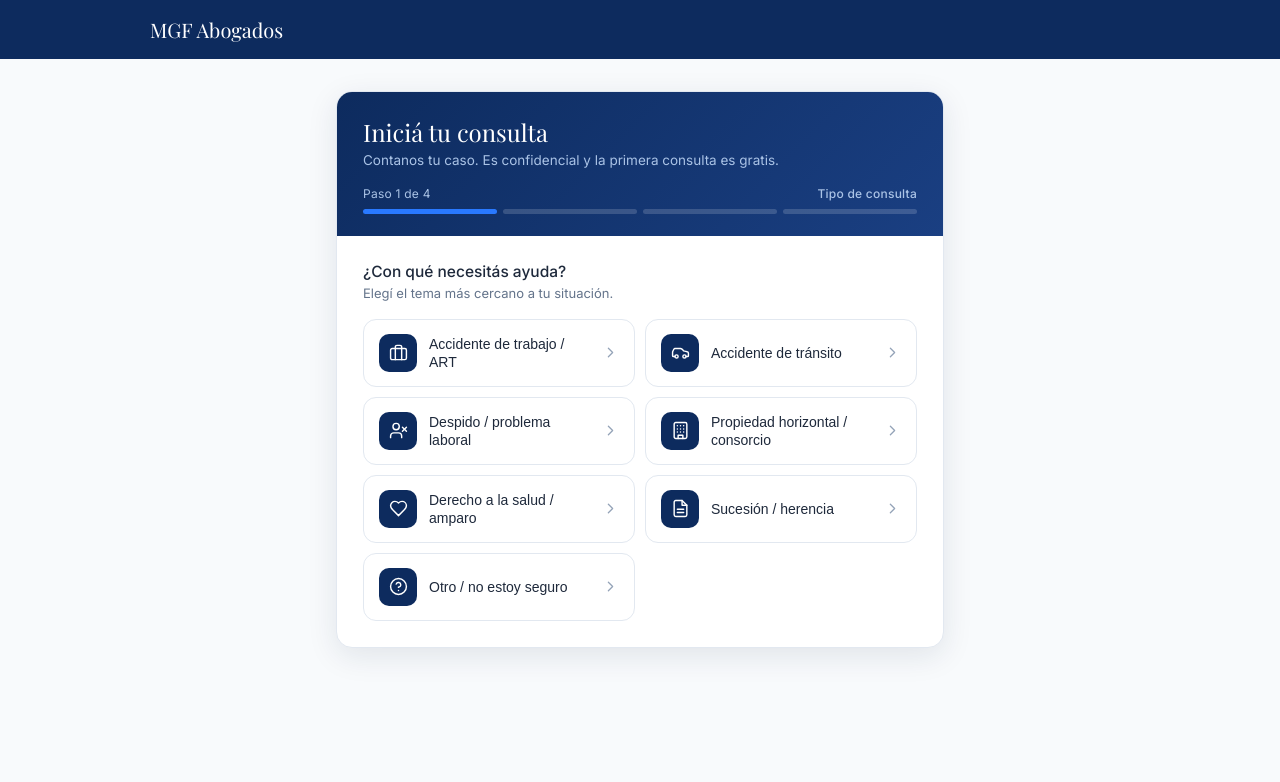
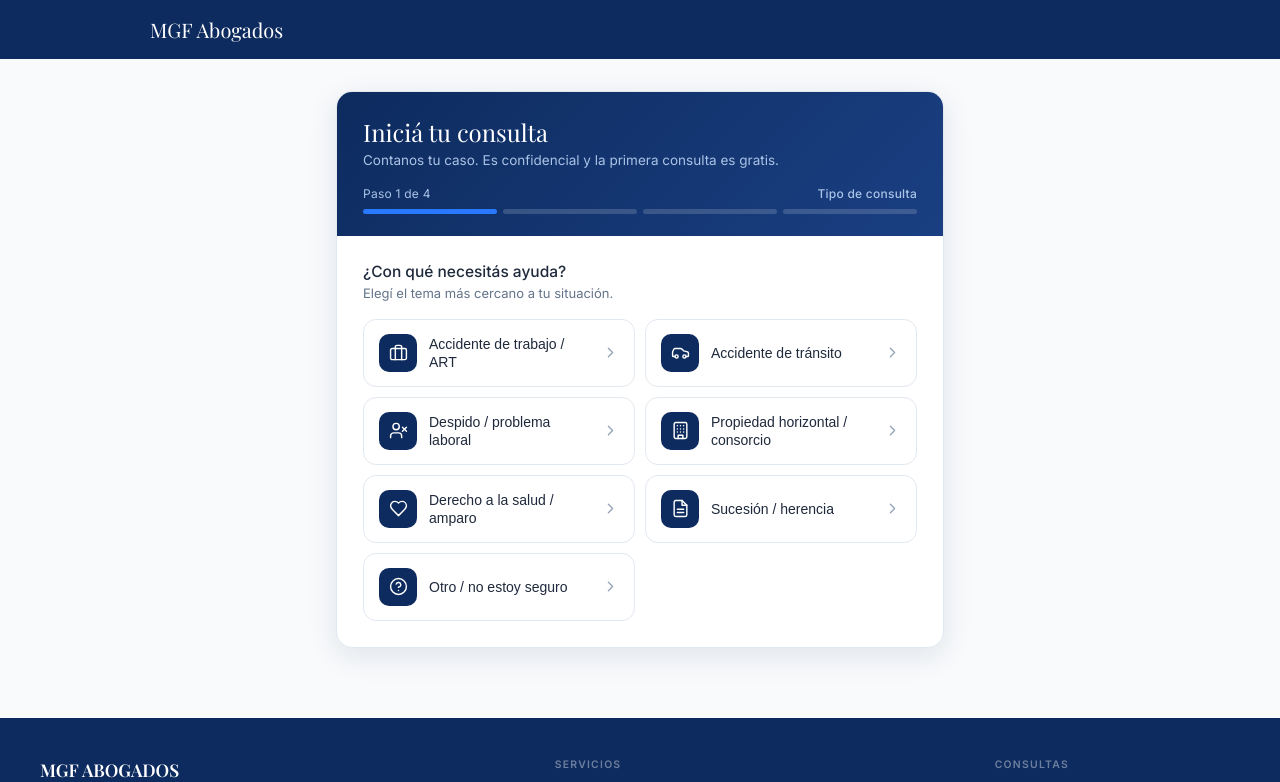
Before and after one commit to santiagofdmkt/mgf-abogados, a Next.js app: page /consulta in a window 1280 px wide. Shown: the top 782 px of the page. Built offline with nearby package versions, Linux system fonts and the light colour scheme; a web font is replaced by a local one.

Commit message:
fix: ajuste de espacio entre formulario y footer en consulta

```diff
--- a/app/consulta/page.tsx
+++ b/app/consulta/page.tsx
@@ -522,7 +522,7 @@ function ConsultaInner() {
   };
 
   return (
-    <main style={{ background: 'var(--gray-50)', minHeight: '100vh', fontFamily: 'var(--font-inter, Inter, sans-serif)' }}>
+    <main style={{ background: 'var(--gray-50)', fontFamily: 'var(--font-inter, Inter, sans-serif)' }}>
       <style>{styles}</style>
 
       <nav style={{ background: 'var(--navy)', padding: '16px 24px' }}>
@@ -533,7 +533,7 @@ function ConsultaInner() {
         </div>
       </nav>
 
-      <div style={{ maxWidth: 640, margin: '0 auto', padding: '32px 16px 64px' }}>
+      <div style={{ maxWidth: 640, margin: '0 auto', padding: '32px 16px 70px' }}>
         <div className="mgf-card">
 
           {/* PANTALLA DE ÉXITO */}
```
